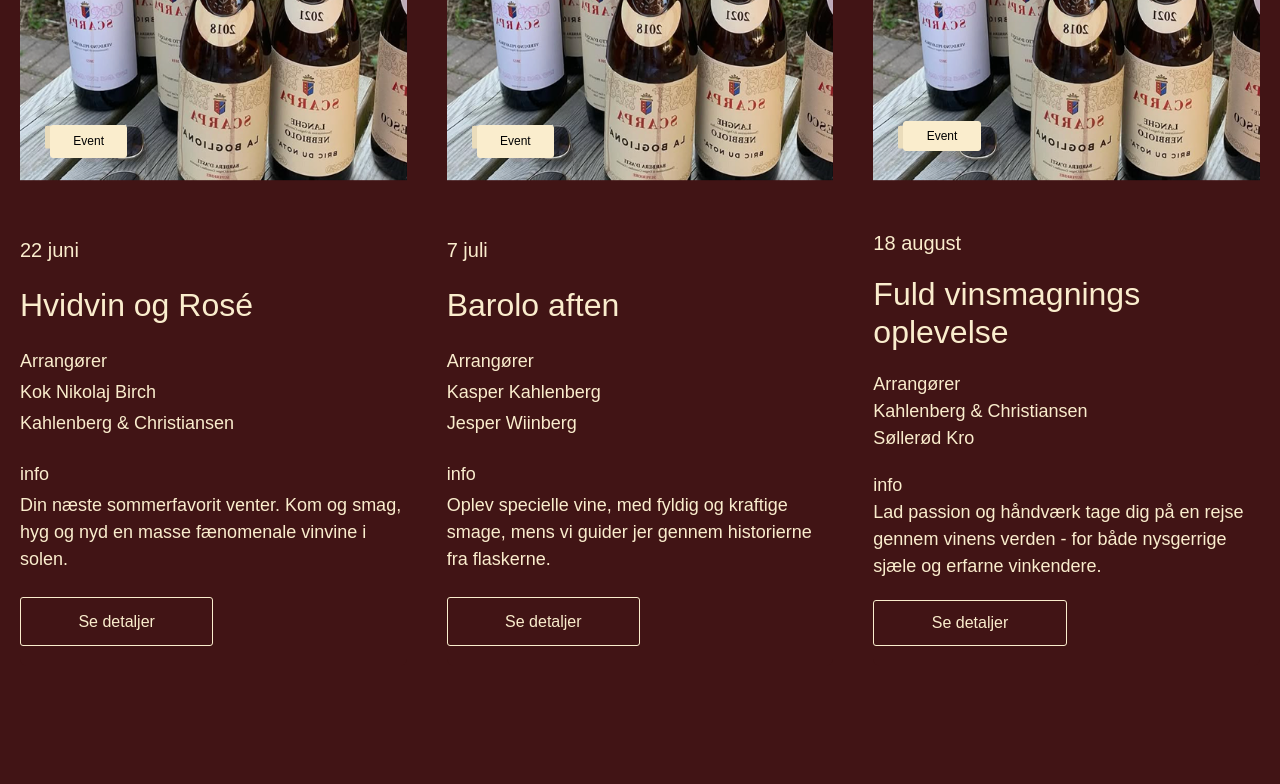
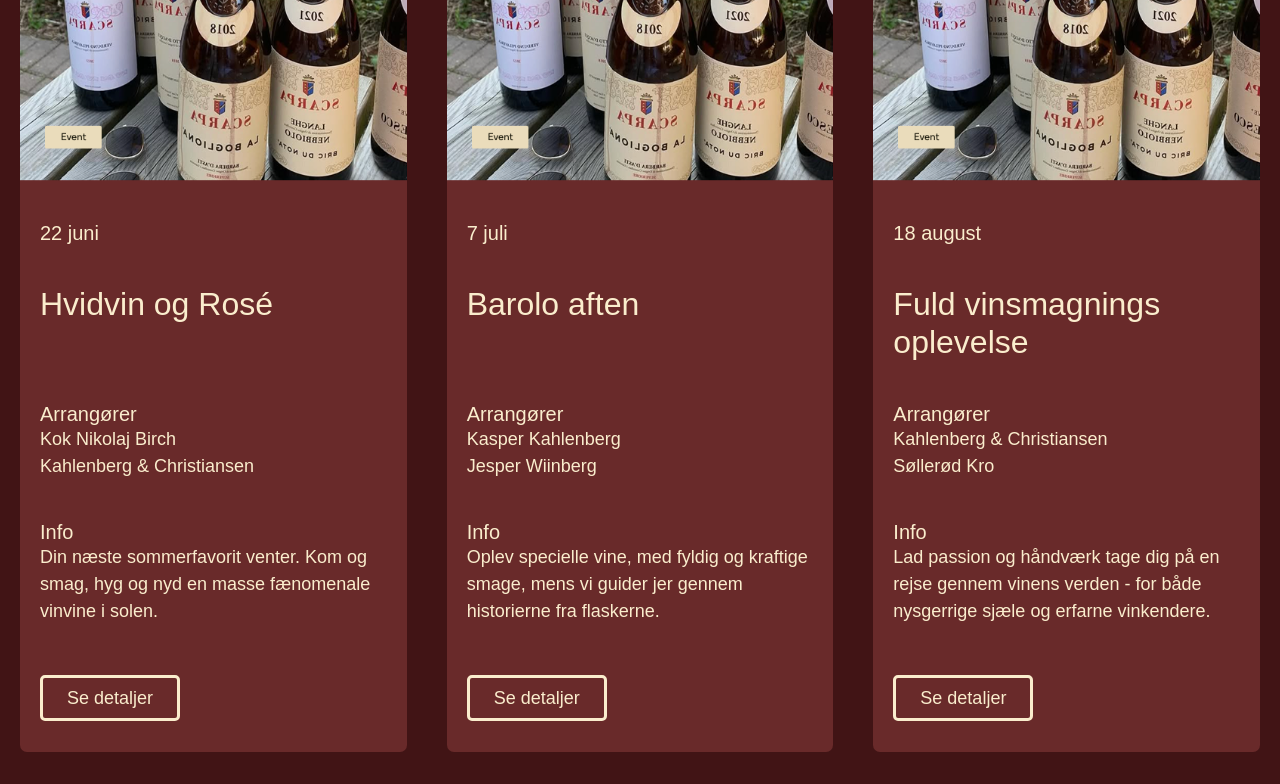
Before and after one commit to Tema-10-Eksamen-KC-Vin/kc-vin, an Astro site: page /event in a window 1280 px wide. Shown: the part 1320-2104 px from the top of the page. Built offline with nearby package versions, Linux system fonts and the light colour scheme; Astro itself is replaced by a stand-in of ours; no server answers; the database is empty; a web font is replaced by a local one.

Commit message:
Eventcard_subgrid

```diff
--- a/src/components/Eventcard.astro
+++ b/src/components/Eventcard.astro
@@ -1,40 +1,39 @@
 ---
 const { date, header, name1, name2, text } = Astro.props;
+
+import Udvalgtevinebutton from "./Udvalgtevinebutton.astro";
 ---
 
 <article>
   <img src="/image.png" alt="Billede" />
-  <button class="event_button">Event</button>
   <h6>{date}</h6>
   <h4>{header}</h4>
-  <p class="bold">Arrangører</p>
-  <p>{name1}</p>
-  <p>{name2}</p>
-  <p class="bold">info</p>
-  <p>{text}</p>
-
-  <button class="primary_button">Se detaljer</button>
+  <div class="content">
+    <h6>Arrangører</h6>
+    <p>{name1}</p>
+    <p>{name2}</p>
+  </div>
+  <div class="content">
+    <h6>Info</h6>
+    <p>{text}</p>
+  </div>
+  <div class="margin">
+    <Udvalgtevinebutton link="/eventpage" linktekst="Se detaljer" color="alightred" />
+  </div>
 </article>
 
 <style>
+  .margin {
+    margin: 20px 20px 40px 20px;
+  }
   article {
-    background-color: var(--color-red);
+    background-color: var(--color-red-light);
     border-radius: 7px;
     display: grid;
     grid-template-columns: subgrid;
-  }
-  .primary_button {
-    background-color: var(--color-red);
-    border-style: solid;
-    border-width: 1px;
-    border-color: var(--color-bg-beige);
-    color: var(--color-bg-beige);
-    font-size: 1rem;
-    padding-inline: 20px;
-    padding-block: 10px;
-    border-radius: 3px;
-    width: 50%;
-    margin-block: 20px;
+    grid-template-rows: subgrid;
+    grid-row: 1 / 7;
+    gap: 40px;
   }
 
   h1,
@@ -45,32 +44,14 @@
   h6,
   p {
     color: var(--color-bg-beige);
-  }
-
-  img,
-  h6 {
-    margin-bottom: 20px;
+    padding-left: 20px;
+    padding-right: 20px;
   }
 
   .bold {
     margin-top: 20px;
   }
-
-  .event_button {
-    background-color: var(--color-bg-beige);
-    border-style: solid;
-    border-width: 1px;
-    border-color: var(--color-bg-beige);
-    color: var(--color-black);
-    font-size: 0.75rem;
-    padding-inline: 15px;
-    padding-block: 5px;
-    border-radius: 3px;
-  }
-  .event_button {
-    width: 20%;
-    position: relative;
-    bottom: 80px;
-    left: 30px;
+  img {
+    grid-row: 1 / 2;
   }
 </style>
--- a/src/components/Events.astro
+++ b/src/components/Events.astro
@@ -13,7 +13,7 @@
       <button>Vin og mad</button>
     </div>
     <div class="events">
-      <Eventcard date="22 juni" header="Hvidvin og Rosé" name1="Kok Nikolaj Birch" name2="Kahlenberg & Christiansen" text="Din næste sommerfavorit venter. Kom og smag, hyg og nyd en masse fænomenale vinvine i solen." />
+      <Eventcard color="beige" date="22 juni" header="Hvidvin og Rosé" name1="Kok Nikolaj Birch" name2="Kahlenberg & Christiansen" text="Din næste sommerfavorit venter. Kom og smag, hyg og nyd en masse fænomenale vinvine i solen." />
       <Eventcard date="7 juli" header="Barolo aften" name1="Kasper Kahlenberg" name2="Jesper Wiinberg" text="Oplev specielle vine, med fyldig og kraftige smage, mens vi guider jer gennem historierne fra flaskerne." />
       <Eventcard date="18 august" header="Fuld vinsmagnings oplevelse" name1="Kahlenberg & Christiansen" name2="Søllerød Kro" text="Lad passion og håndværk tage dig på en rejse gennem vinens verden - for både nysgerrige sjæle og erfarne vinkendere." />
     </div>
--- a/src/components/Udvalgtevinebutton.astro
+++ b/src/components/Udvalgtevinebutton.astro
@@ -25,4 +25,13 @@
     border-style: solid;
     text-align: center;
   }
+  .alightred {
+    color: var(--color-bg-beige);
+    background-color: var(--color-red-light);
+    padding: 10px 24px;
+    border-radius: 5px;
+    border-color: var(--color-bg-beige);
+    border-style: solid;
+    text-align: center;
+  }
 </style>
```
Also changed, not shown: src/components/Eventpagecards.astro (+6 -7 lines).
